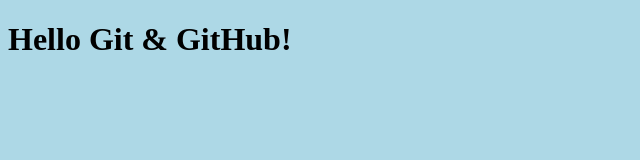
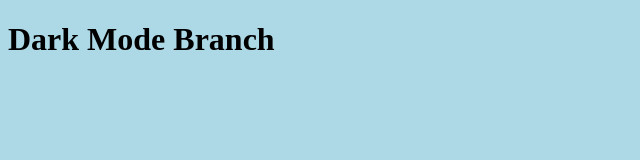
Before and after one commit to ayeshamehar02/Git-practice, a plain HTML site: page index.html in a window 1280 px wide. Shown: the whole page, without its empty margins (0-640 px from the left). Drawn offline with Linux system fonts and the light colour scheme.

Commit message:
Updated heading in dark-mode branch

```diff
--- a/index.html
+++ b/index.html
@@ -5,6 +5,7 @@
     <link rel="stylesheet" href="style.css">
 </head>
 <body>
-    <h1>Hello Git & GitHub!</h1>
+
+    <h1>Dark Mode Branch</h1>
 </body>
 </html>
```
